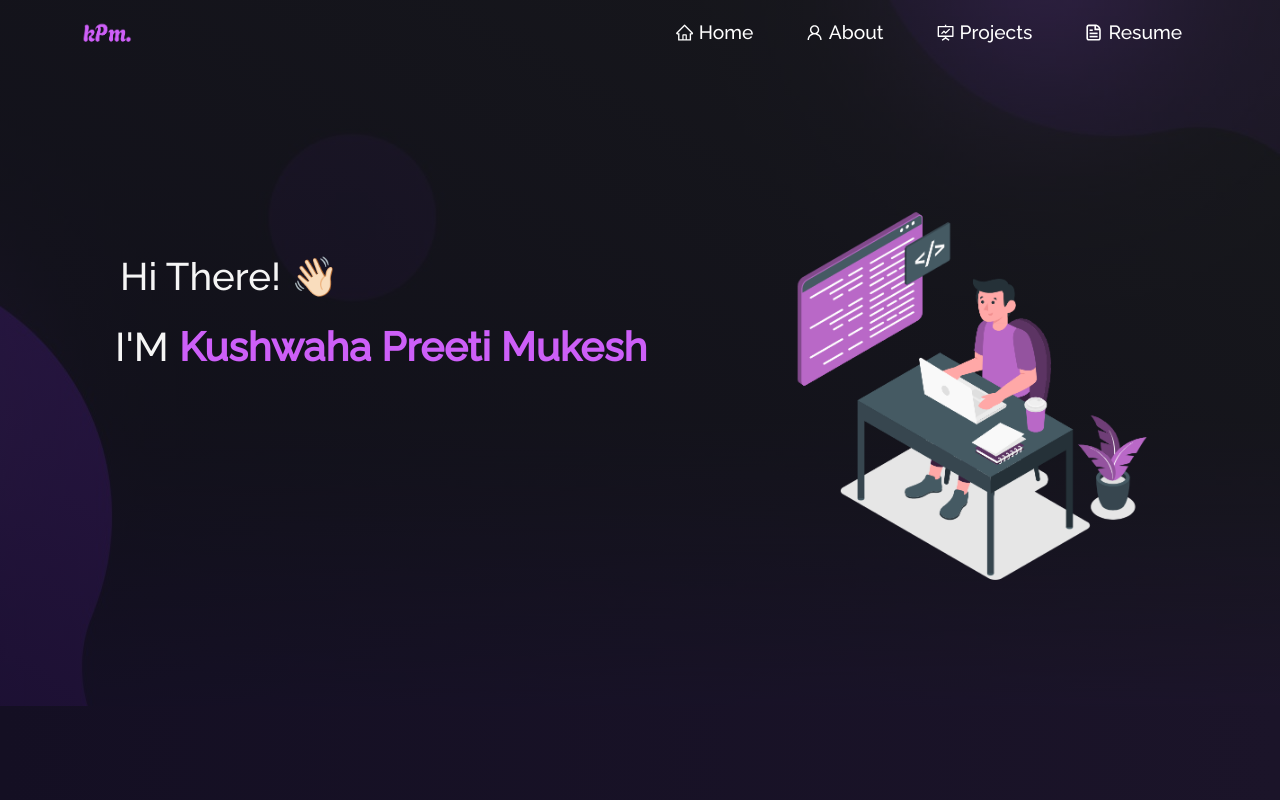
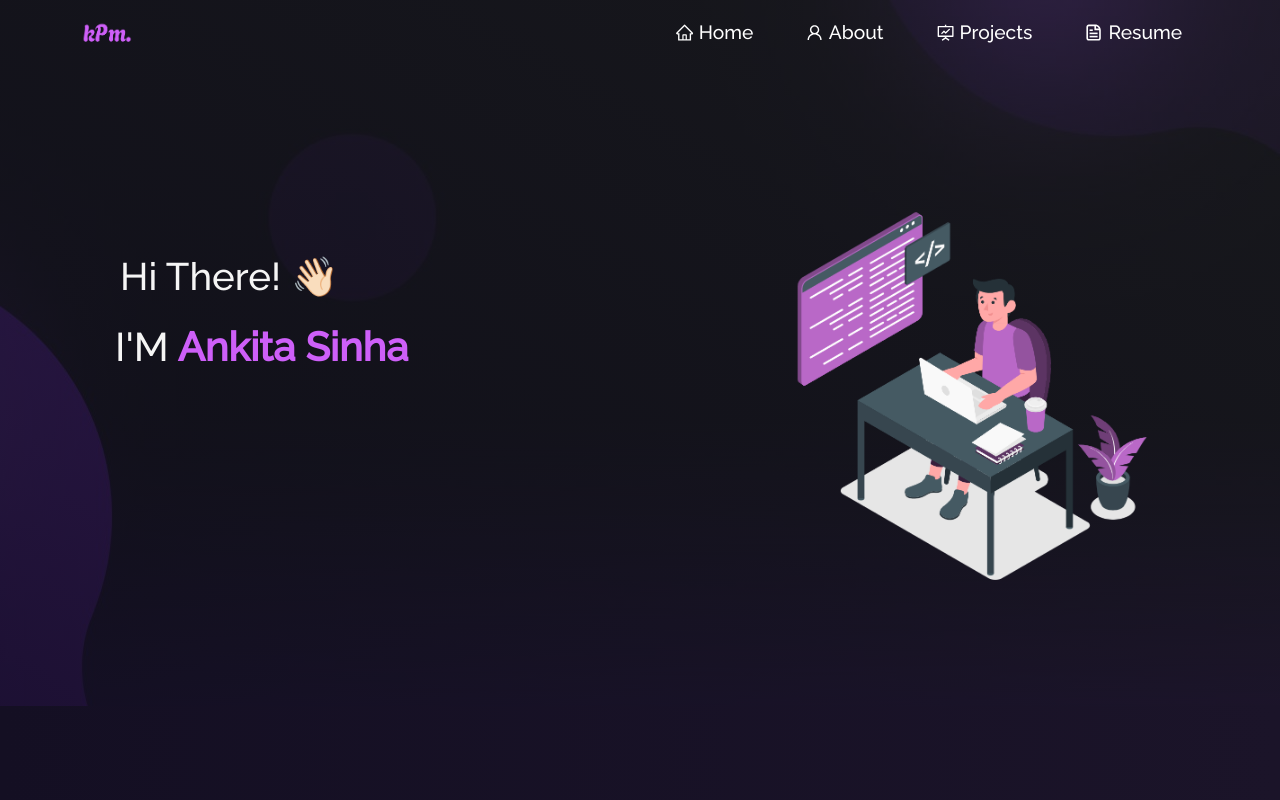
Before and after one commit to mrabhi198/react-portfolio-main, a React (Create React App) app: page / in a window 1280 px wide. Shown: the top 800 px of the page. Built offline with nearby package versions, Linux system fonts and the light colour scheme.

Commit message:
resume added

```diff
--- a/src/components/Home/Home.js
+++ b/src/components/Home/Home.js
@@ -22,7 +22,7 @@ function Home() {
 
               <h1 className="heading-name">
                 I'M
-                <strong className="main-name"> Kushwaha Preeti Mukesh</strong>
+                <strong className="main-name"> Ankita Sinha</strong>
               </h1>
 
               <div style={{ padding: 50, textAlign: "left" }}>
--- a/src/components/Resume/ResumeNew.js
+++ b/src/components/Resume/ResumeNew.js
@@ -2,8 +2,7 @@ import React, { useState, useEffect } from "react";
 import { Container, Row } from "react-bootstrap";
 import Button from "react-bootstrap/Button";
 import Particle from "../Particle";
-// import pdf from "../../Assets/../Assets/Ankita_Sinha-1.pdf";
-import pdf from "../../Assets/Preeti.pdf"
+import pdf from "../../Assets/Ankita_Sinha.pdf"
 import { AiOutlineDownload } from "react-icons/ai";
 import { Document, Page, pdfjs } from "react-pdf";
 import "react-pdf/dist/esm/Page/AnnotationLayer.css";
```
Also changed, not shown: 1 other file (tests, documents, lock files or other folders).
